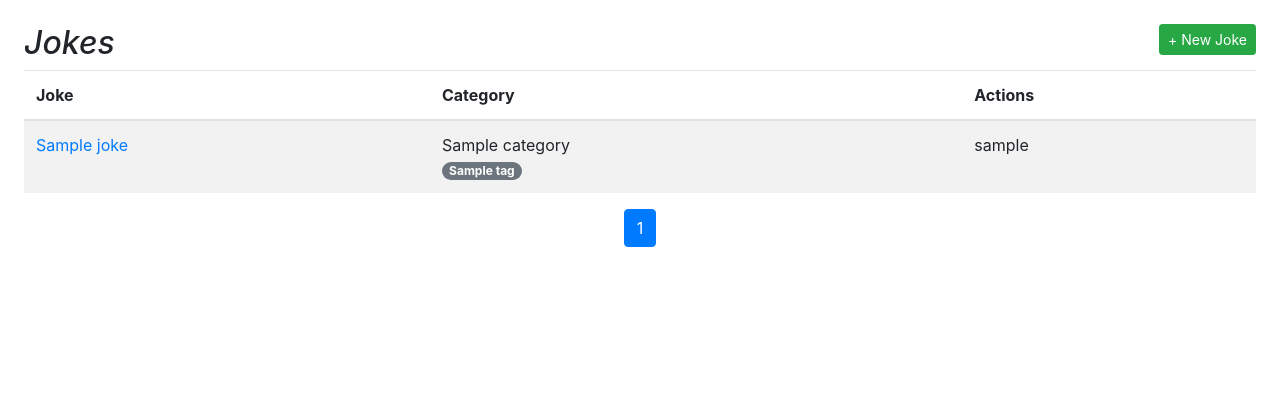
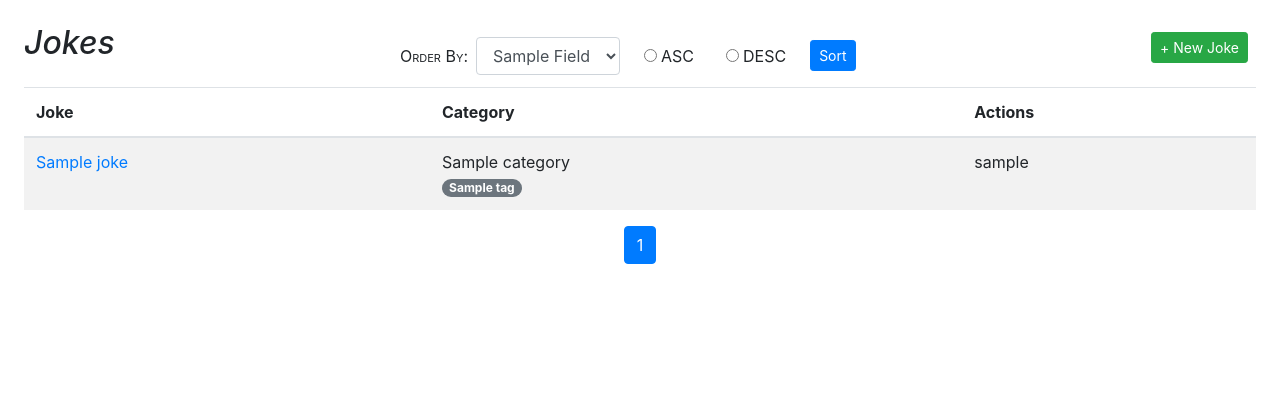
Before and after one commit to Tylerecodes/djangojokes.com, a Django app: template templates/jokes/joke_list.html in a window 1280 px wide. Shown: the part 65-485 px from the top of the page. Run offline with Django 4.2, Linux system fonts and the light colour scheme; the template is opened without the code that fills it: most values are stand-ins (such as "Sample title", 1, 10 or a date in 2020); parts of the project's set-up code (start-up, migrations or seed data) failed here and were passed over; some libraries are stand-ins or nearby versions.

Commit message:
Added ordering ability to joke list

```diff
--- a/templates/includes/pagination.html
+++ b/templates/includes/pagination.html
@@ -2,12 +2,12 @@
     <ul class="pagination justify-content-center">
       {% if page_obj.has_previous %}
         <li class="page-item">
-          <a class="page-link" href="?page=1">&laquo; 1…</a>
+          <a class="page-link" href="?page=1&order={{ order }}&direction={{ direction }}">&laquo; 1…</a>
         </li>
         {% if page_obj.previous_page_number != 1 %}
           <li class="page-item">
             <a class="page-link"
-              href="?page={{ page_obj.previous_page_number }}">
+              href="?page={{ page_obj.previous_page_number }}&order={{ order }}&direction={{ direction }}">
               {{ page_obj.previous_page_number }}
             </a>
           </li>
@@ -21,13 +21,15 @@
       {% if page_obj.has_next %}
         {% if page_obj.next_page_number != page_obj.paginator.num_pages %}
           <li class="page-item">
-            <a class="page-link" href="?page={{ page_obj.next_page_number }}">
+            <a class="page-link"
+              href="?page={{ page_obj.next_page_number }}&order={{ order }}&direction={{ direction }}">
               {{ page_obj.next_page_number }}
             </a>
           </li>
         {% endif %}
         <li class="page-item">
-          <a class="page-link" href="?page={{ page_obj.paginator.num_pages }}">
+          <a class="page-link"
+            href="?page={{ page_obj.paginator.num_pages }}&order={{ order }}&direction={{ direction }}">
             …{{ page_obj.paginator.num_pages }} &raquo;
           </a>
         </li>
--- a/templates/jokes/joke_list.html
+++ b/templates/jokes/joke_list.html
@@ -2,10 +2,45 @@
 
 {% block title %}Jokes{% endblock %}
 {% block main %}
-<a class="btn btn-success btn-sm float-right" href="{% url 'jokes:create' %}">
+<div class="row">
+  <div class="col-12 col-md-2 col-lg-3">
+    <h2>Jokes</h2>
+  </div>
+  <div class="col-12 col-md-8 col-lg-6">
+    <form class="form-inline my-2 mx-auto" style="max-width: 30rem;">
+      <label class="my-1 mr-2" for="order">Order By:</label>
+      <select class="form-control mr-sm-2" name="order" id="order">
+        {% for field in order_fields %}
+          <option value="{{ field }}"
+            {% if order == field %}selected{% endif %}
+          >{{ field|title }}</option>
+        {% endfor %}
+      </select>
+      <div class="form-check form-check-inline">
+        <input class="form-check-input" type="radio" name="direction"
+          id="asc" value="asc"
+          {% if direction == 'asc' %}checked{% endif %}
+        >
+        <label class="form-check-label" for="asc">ASC</label>
+      </div>
+      <div class="form-check form-check-inline">
+        <input class="form-check-input" type="radio" name="direction"
+          id="desc" value="desc"
+          {% if direction == 'desc' %}checked{% endif %}
+        >
+        <label class="form-check-label" for="desc">DESC</label>
+      </div>
+      <button class="btn btn-primary btn-sm m-2" type="submit">
+        Sort
+      </button>
+    </form>
+  </div>
+  <div class="col-12 col-md-2 col-lg-3 text-right">
+    <a class="btn btn-success btn-sm m-2" href="{% url 'jokes:create' %}">
       + New Joke
     </a>
-  <h2>Jokes</h2>
+  </div>
+</div>
 <div class="table-responsive">
   <table class="table table-striped" style="min-width: 500px">
     <thead>
```
Also changed, not shown: jokes/views.py (+49 -0 lines). Lines whose indentation alone changed are shown as unchanged.
